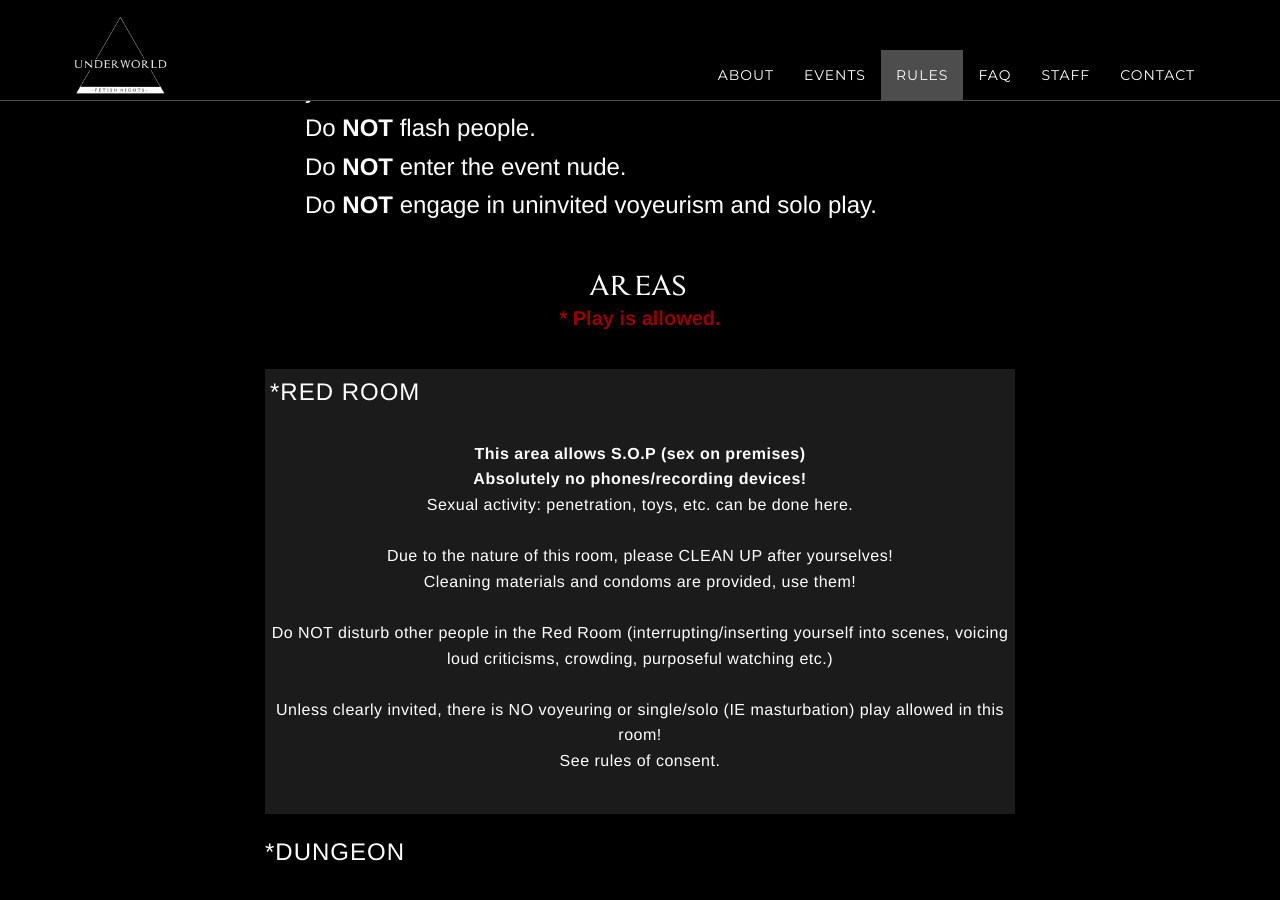
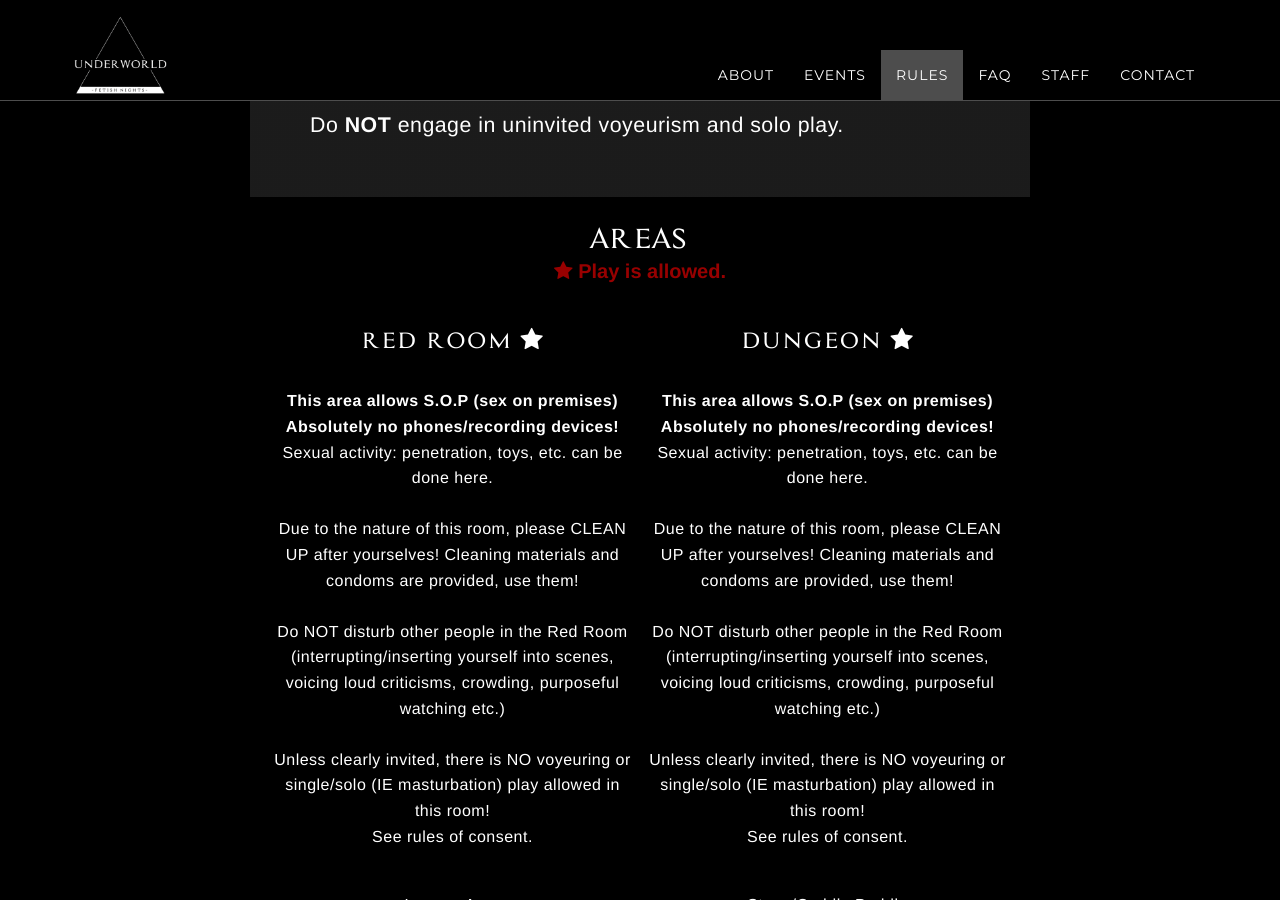
Before and after one commit to royally-underworld/melinoe, a Jekyll site: the page built from index.html, in a window 1280 px wide and 900 px high, scrolled down 5218 px. Built offline with Jekyll 4.4.1, drawn with Linux system fonts in a browser that asks for light colours; some of the changed text lies outside the part shown.

Commit message:
fixing the rules section

```diff
--- a/_includes/rules.html
+++ b/_includes/rules.html
@@ -1,6 +1,6 @@
 <section id="rules" class="container content-section text-center">
     <div class="row">
-        <div class="col-lg-8 col-lg-offset-2 rules">
+        <div class="col-lg-8 col-lg-offset-2 rules background">
             <h1>House Rules</h1>
             <h2><u>The Basics</u></h2>
             <p><b class="red">P.R.I.C.K</b> is Practised:<br>
@@ -20,7 +20,7 @@
             </p>
             <p><b>NO</b> unauthorized photography/recording in the space. Let a staff member know if you want a selfie!</p>
             <h2>Dress Code:</h2>
-            <p class="dress">There is <u>no</u> dress code!<br>
+            <p>There is <u>no</u> dress code!<br>
                 Streetwear is fine!<br>
                 Fetishwear, goth, alternative, etc. is encouraged!<br>
                 There is <b>NO</b> genital nudity, unless you are using the Red Room.<br>
@@ -37,16 +37,15 @@
         </div>
         <div class="col-lg-8 col-lg-offset-2">
             <h2>Areas</h2>
-            <p><b class="red">* Play is allowed.</b></p>
+            <p><b class="red"><i class="fa fa-star"></i> Play is allowed.</b></p>
             <ul class="areas">
-                <li class="background">
-                    <h3>*Red Room</h3>
+                <li>
+                    <h3>Red Room <i class="fa fa-star"></i></h3>
                     <p><b>This area allows S.O.P (sex on premises)<br>
                             Absolutely no phones/recording devices!</b><br>
                         Sexual activity: penetration, toys, etc. can be done here.<br>
                         <br>
-                        Due to the nature of this room, please CLEAN UP after yourselves!<br>
-                        Cleaning materials and condoms are provided, use them!<br>
+                        Due to the nature of this room, please CLEAN UP after yourselves! Cleaning materials and condoms are provided, use them!<br>
                         <br>
                         Do NOT disturb other people in the Red Room (interrupting/inserting yourself into scenes,
                         voicing loud criticisms, crowding, purposeful watching etc.)<br>
@@ -58,13 +57,12 @@
                 </li>
 
                 <li>
-                    <h3>*Dungeon </h3>
+                    <h3>Dungeon <i class="fa fa-star"></i></h3>
                     <p><b>This area allows S.O.P (sex on premises)<br>
                             Absolutely no phones/recording devices!</b><br>
                         Sexual activity: penetration, toys, etc. can be done here.<br>
                         <br>
-                        Due to the nature of this room, please CLEAN UP after yourselves!<br>
-                        Cleaning materials and condoms are provided, use them!<br>
+                        Due to the nature of this room, please CLEAN UP after yourselves! Cleaning materials and condoms are provided, use them!<br>
                         <br>
                         Do NOT disturb other people in the Red Room (interrupting/inserting yourself into scenes,
                         voicing loud criticisms, crowding, purposeful watching etc.)<br>
```
Also changed, not shown: _includes/css/grayscale.css (+16 -25 lines), 2 other files.
